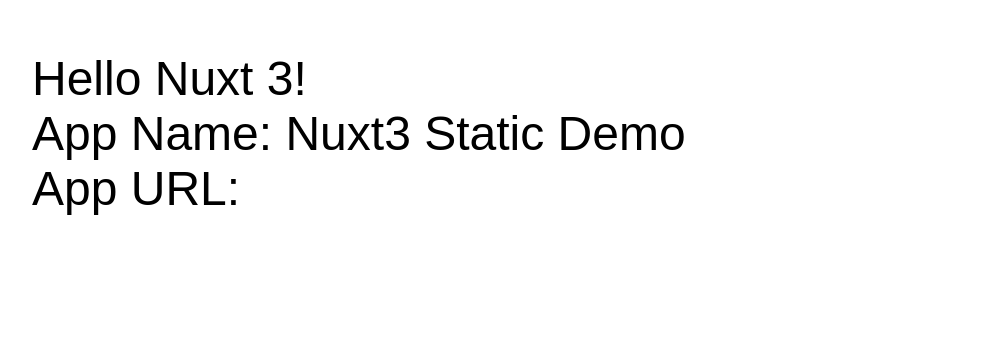
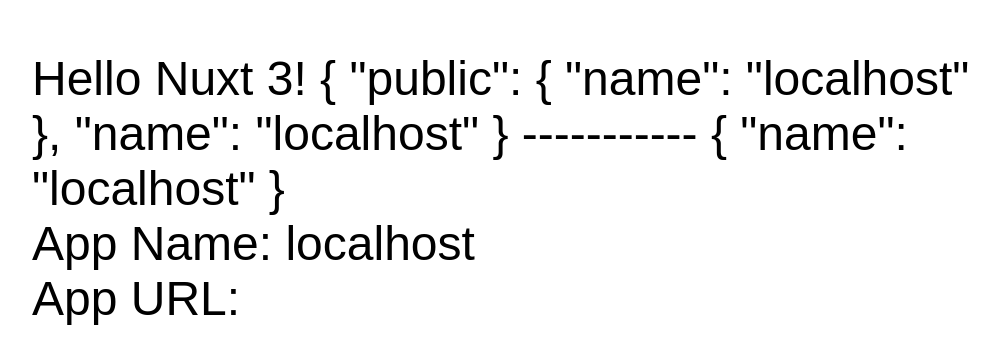
Before and after one commit to anishghimire862/nuxt3-static, a Nuxt app: page / in a window 1280 px wide. Shown: the part 117-480 px from the top of the page, without its empty margins (136-1135 px from the left). Built offline with nearby package versions, Linux system fonts and the light colour scheme.

Commit message:
test env

```diff
--- a/app.vue
+++ b/app.vue
@@ -7,6 +7,9 @@
   <div class="hello">
     Hello Nuxt {{ version }}!
 
+    {{  runtimeConfig  }}
+    -----------
+    {{ runtimeConfig.public }}
     <br />
     App Name: {{ runtimeConfig.name }}
     <br />
--- a/nuxt.config.ts
+++ b/nuxt.config.ts
@@ -1,8 +1,8 @@
 export default defineNuxtConfig({
   runtimeConfig: {
     public: {
-      name: process.env.APP_NAME,
-      appUrl: process.env.APP_URL,
+      name: process.env.NUXT_PUBLIC_APP_NAME,
+      appUrl: process.env.NUXT_PUBLIC_APP_URL,
     }
   },
   ssr: false
```
Also changed, not shown: 1 other file (tests, documents, lock files or other folders).
